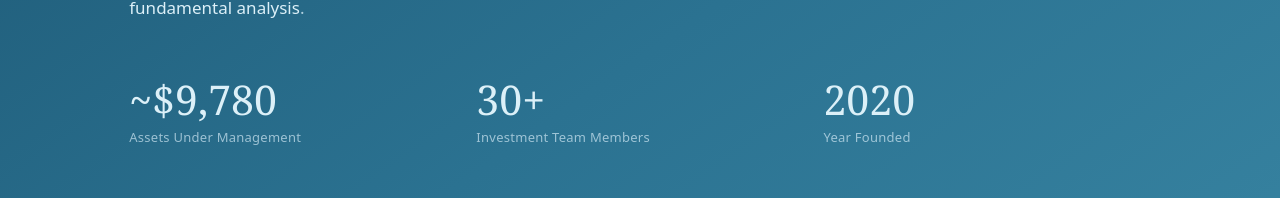
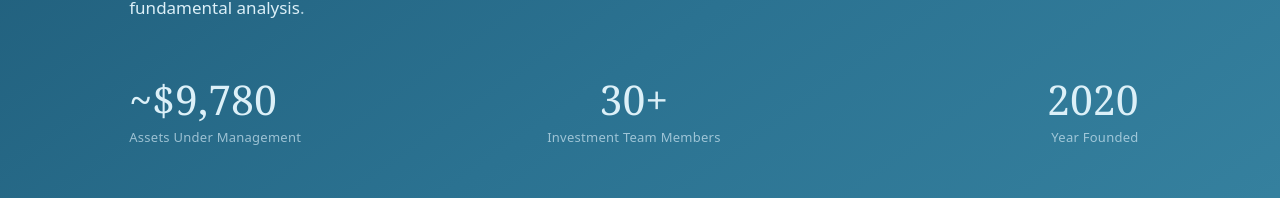
Before and after one commit to apexfund/apex-website, a React (Vite) app: page / in a window 1280 px wide. Shown: the part 522-720 px from the top of the page. Built offline with nearby package versions, Linux system fonts and the light colour scheme; no server answers.

Commit message:
fix styling

```diff
--- a/src/pages/landing.tsx
+++ b/src/pages/landing.tsx
@@ -300,7 +300,7 @@ const Landing = () => {
             ].map((stat, i) => (
               <div
                 key={stat.label}
-                className="hero-slide"
+                className={`hero-slide ${i === 1 ? 'sm:text-center' : i === 2 ? 'sm:text-right' : ''}`}
                 style={{
                   animationDelay: `${0.46 + i * 0.13}s`,
                 }}
```
